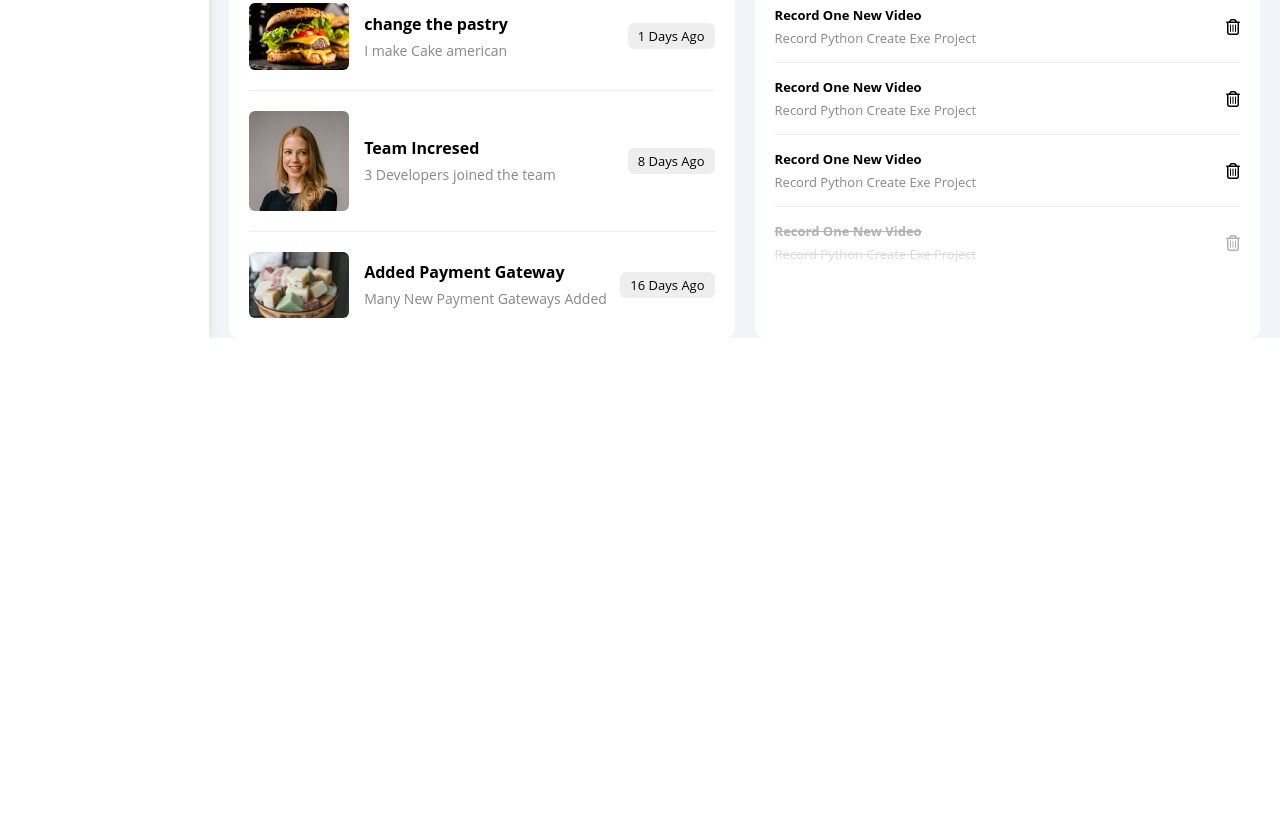
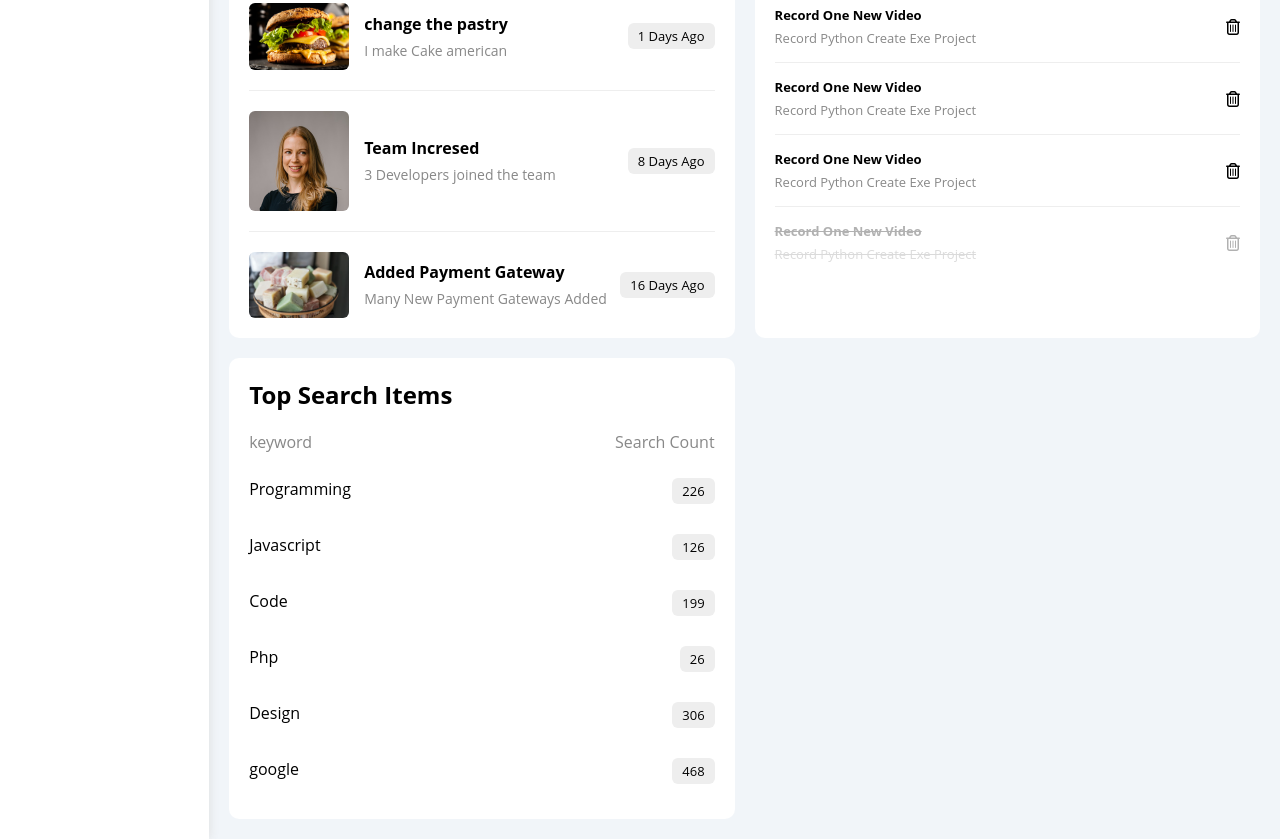
Before and after one commit to Costo-kamal/Dashboard, a plain HTML site: page index.html in a window 1280 px wide. Shown: the part 1286-2125 px from the top of the page. Before the commit the page ends 1624 px from the top, so only its background shows below. Drawn offline with Linux system fonts and the light colour scheme.

Commit message:
this is  update the project

```diff
--- a/css/framework.css
+++ b/css/framework.css
@@ -1,79 +1,78 @@
-:root{
+:root {
   --blue-color: #0075ff;
-  --blue-alt-color:#0d69d5;
+  --blue-alt-color: #0d69d5;
   --orange-color: #c59f22;
   --green-color: #36f443;
   --grey-color: #888;
-  --red-color: red ;
+  --red-color: red;
 }
 
-.c-white{
+.c-white {
   color: white;
 }
-.c-grey{
+.c-grey {
   color: var(--grey-color);
 }
-.c-green{
+.c-green {
   color: var(--green-color);
 }
-.c-blue{
+.c-blue {
   color: var(--blue-color);
 }
-.c-orange{
+.c-orange {
   color: var(--orange-color);
 }
-.c-red{
+.c-red {
   color: var(--red-color);
 }
-.bg-red{
+.bg-red {
   background-color: var(--red-color);
 }
-.bg-green{
+.bg-green {
   background-color: var(--green-color);
 }
-.bg-orange{
+.bg-orange {
   background-color: var(--orange-color);
 }
-.bg-blue{
+.bg-blue {
   background-color: var(--blue-color);
 }
-.bg-white{
+.bg-white {
   background-color: white;
 }
 /* start box  */
 .d-flex {
   display: flex;
 }
-.f-wrap{
-  flex-wrap:wrap ;
+.f-wrap {
+  flex-wrap: wrap;
 }
 
 .align-center {
   align-items: center;
 }
-.space-between{
+.space-between {
   justify-content: space-between;
 }
 
-.d-block{
+.d-block {
   display: block;
 }
-@media (max-width: 767px){
-  .block-mobile{
+@media (max-width: 767px) {
+  .block-mobile {
     display: block;
   }
-  .hide-mobile{
+  .hide-mobile {
     display: none;
   }
 }
 
-.d-grid{
-display: grid;
+.d-grid {
+  display: grid;
 }
-.gap-20{
+.gap-20 {
   gap: 20px;
 }
-
 
 /* End box  */
 
@@ -86,6 +85,12 @@ display: grid;
 }
 .p-20 {
   padding: 20px;
+}
+.pt-15 {
+  padding-top: 15px;
+}
+.pb-15 {
+  padding-bottom: 15px;
 }
 .m-0 {
   margin: 0;
@@ -102,19 +107,18 @@ display: grid;
 .mt-10 {
   margin-top: 10px;
 }
-.mt-20{
+.mt-20 {
   margin-top: 20px;
 }
-.mb-5{
+.mb-5 {
   margin-bottom: 5px;
 }
-.mb-10{
+.mb-10 {
   margin-bottom: 10px;
 }
-.mb-20{
+.mb-20 {
   margin-bottom: 20px;
 }
-
 
 /* end padding + margin  */
 
@@ -125,7 +129,7 @@ display: grid;
 .bg-eee {
   background-color: #eee;
 }
-.bg-blue{
+.bg-blue {
   background-color: var(--blue-color);
 }
 
@@ -133,11 +137,11 @@ display: grid;
   color: black;
 }
 
-.c-grey{
+.c-grey {
   color: var(--grey-color);
 }
 
-.c-white{
+.c-white {
   color: white;
 }
 /* end color  */
@@ -162,12 +166,12 @@ display: grid;
 .fs-15 {
   font-size: 15px;
 }
-.fw-bold{
+.fw-bold {
   font-weight: bold;
 }
 
-@media (max-width : 767px){
-  .txt-c-mobile{
+@media (max-width: 767px) {
+  .txt-c-mobile {
     text-align: center;
   }
 }
@@ -180,13 +184,13 @@ display: grid;
 .rad-10 {
   border-radius: 10px;
 }
-.b-none{
+.b-none {
   border: none;
 }
 /* end border */
 
 /* start components  */
-.center-flex{
+.center-flex {
   display: flex;
   align-items: center;
   justify-content: center;
@@ -196,24 +200,23 @@ display: grid;
   align-items: center;
   justify-content: space-between;
 }
-.btn-shape{
-  padding: 4px 10px ;
+.btn-shape {
+  padding: 4px 10px;
   border-radius: 6px;
 }
 /* end components  */
- /* start width + height  */
+/* start width + height  */
 
- .w-full {
+.w-full {
   width: 100%;
 }
 
-.w-fit{
-  width: fit-content ;
+.w-fit {
+  width: fit-content;
 }
 
- /* end width + height  */
+/* end width + height   */
 
+/* start  top and bottom  */
 
- /* start  list work  */
-
- /* End  list work  */
+/* End  top and bottom  */
--- a/css/style.css
+++ b/css/style.css
@@ -181,6 +181,7 @@ ul {
   grid-template-columns: repeat(auto-fill, minmax(400px, 1fr));
   margin-left: 20px;
   margin-right: 20px;
+  margin-bottom: 20px;
 }
 
 @media (max-width: 767px) {
--- a/index.html
+++ b/index.html
@@ -289,6 +289,40 @@
                 </div>
                 <!-- End Tasks  -->
 
+                <!-- start Top Search Word Widget -->
+                 <div class="search-items p-20 bg-white rad-10">
+                    <h2 class="mt-0 mb-20">Top Search Items</h2>
+                    <div class="items-head d-flex space-between c-grey mb-10">
+                        <div>keyword</div>
+                        <div>Search Count</div>
+                    </div>
+                    <div class="items d-flex space-between pt-15 pb-15">
+                        <span>Programming</span>
+                        <span class="bg-eee fs-13 btn-shape">226</span>
+                    </div>
+                    <div class="items d-flex space-between pt-15 pb-15">
+                        <span>Javascript</span>
+                        <span class="bg-eee fs-13 btn-shape">126</span>
+                    </div>
+                    <div class="items d-flex space-between pt-15 pb-15">
+                        <span>Code</span>
+                        <span class="bg-eee fs-13 btn-shape">199</span>
+                    </div>
+                    <div class="items d-flex space-between pt-15 pb-15">
+                        <span>Php</span>
+                        <span class="bg-eee fs-13 btn-shape">26</span>
+                    </div>
+                    <div class="items d-flex space-between pt-15 pb-15">
+                        <span>Design</span>
+                        <span class="bg-eee fs-13 btn-shape">306</span>
+                    </div>
+                    <div class="items d-flex space-between pt-15 pb-15">
+                        <span>google</span>
+                        <span class="bg-eee fs-13 btn-shape">468</span>
+                    </div>
+                 </div>
+                <!-- end Top Search Word Widget -->
+
             </div>
         </div>
     </div>
```
